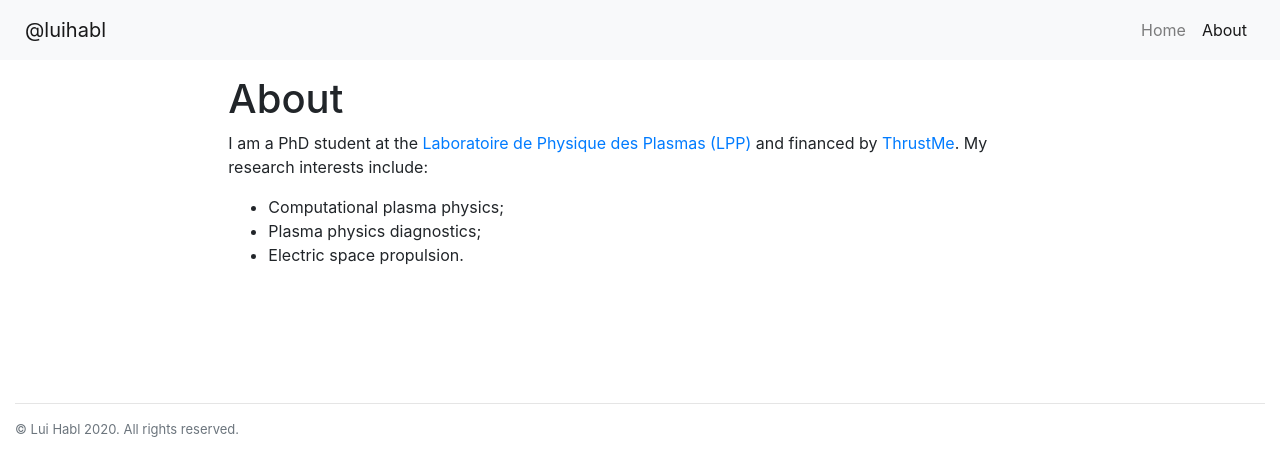
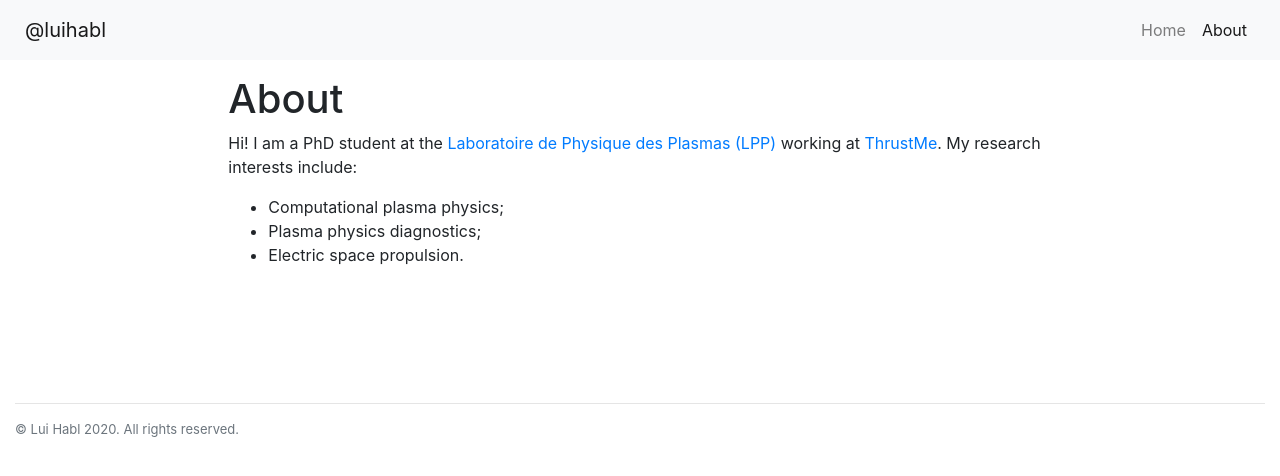
Before and after one commit to luihabl/luihabl.github.io, a Jekyll site: the page built from _pages/about.md, in a window 1280 px wide. Shown: the top 476 px of the page. Built offline with Jekyll 4.4.1, drawn with Linux system fonts in a browser that asks for light colours.

Commit message:
Removing placeholders

```diff
--- a/_pages/about.md
+++ b/_pages/about.md
@@ -6,7 +6,7 @@ permalink: /about/
 
 # About
 
-I am a PhD student at the [Laboratoire de Physique des Plasmas (LPP)](https://www.lpp.polytechnique.fr/?lang=en) and financed by [ThrustMe](https://www.thrustme.fr/). My research interests include:
+Hi! I am a PhD student at the [Laboratoire de Physique des Plasmas (LPP)](https://www.lpp.polytechnique.fr/?lang=en) working at [ThrustMe](https://www.thrustme.fr/). My research interests include:
 
 - Computational plasma physics;
 - Plasma physics diagnostics;
--- a/index.html
+++ b/index.html
@@ -8,7 +8,7 @@ layout: home
 
     <h3>Blog</h3>
     <hr/>
-    Some random posts for my own reference! :)<br>
+    <!-- This is just a collections of some information I found useful<br> -->
 
     {%- for post in site.posts -%}
     <span class="h6"><a href="{{ post.url | relative_url }}">{{ post.title | escape }}</a></span> <br>
```
Also changed, not shown: not_used/2018-01-01-jekyll-true-minimal-theme.md (renamed from _posts/2018-01-01-jekyll-true-minimal-theme.md), not_used/2019-03-27-test.md (renamed from _posts/2019-03-27-test.md), not_used/2020-03-28-big-text.md (renamed from _posts/2020-03-28-big-text.md).
